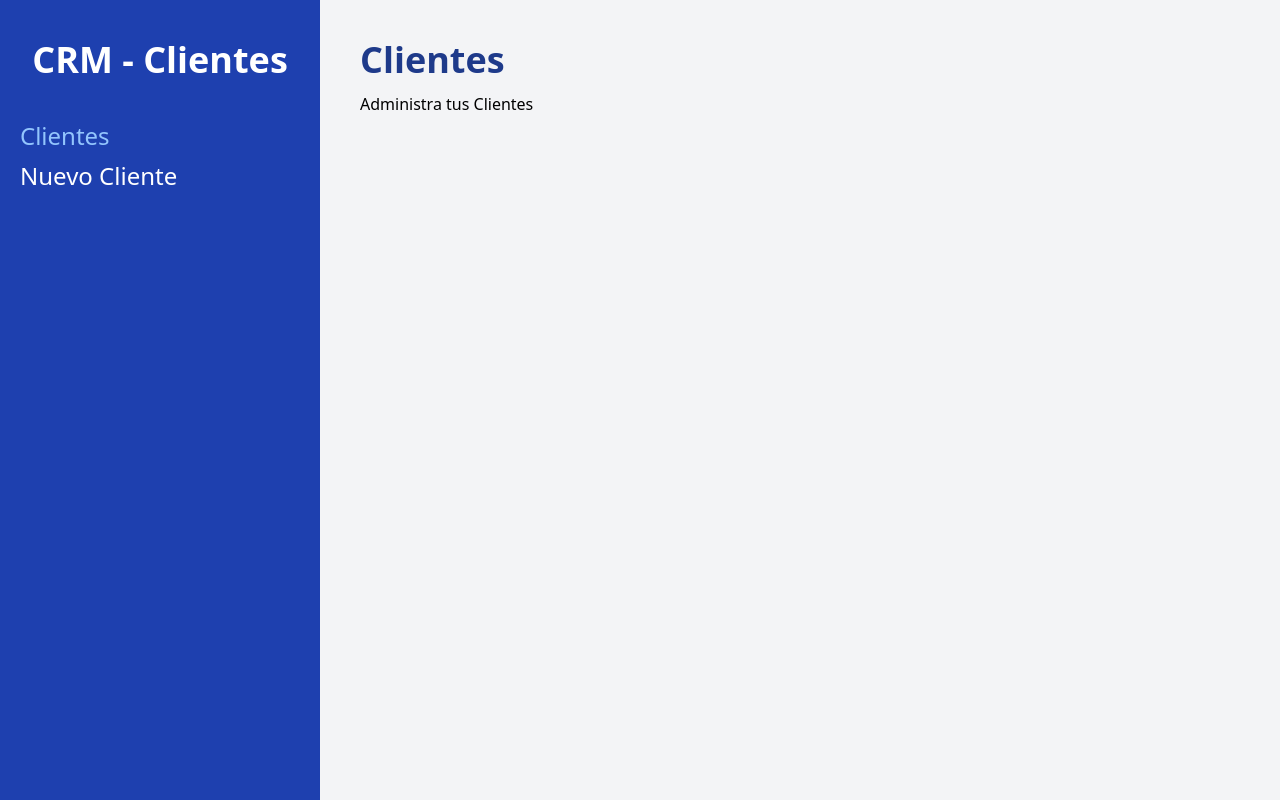
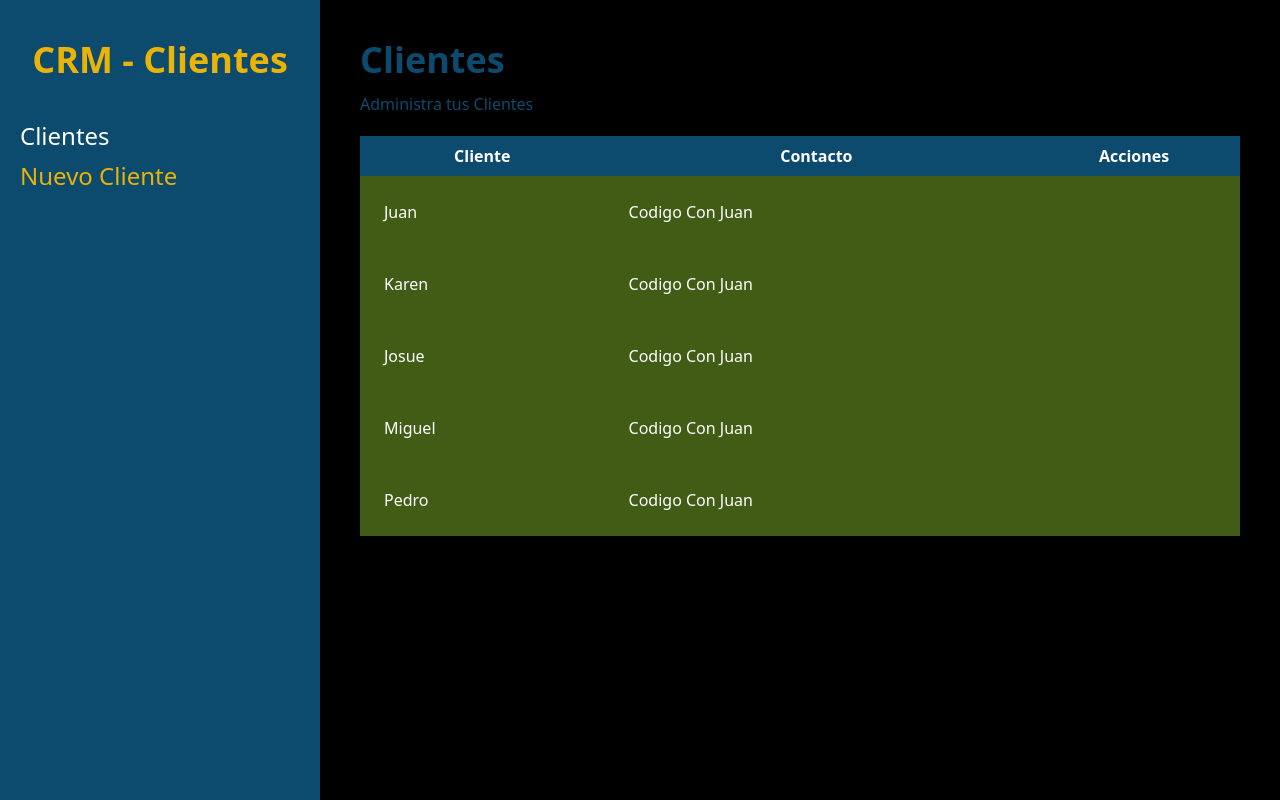
Before and after one commit to danieldrako/crm-react-routerDOM, a React (Vite) app: page / in a window 1280 px wide. Built offline with nearby package versions, Linux system fonts and the light colour scheme.

Commit message:
after iterating over customer and displaying the information

```diff
--- a/index.html
+++ b/index.html
@@ -4,9 +4,9 @@
     <meta charset="UTF-8" />
     <link rel="icon" type="image/svg+xml" href="/vite.svg" />
     <meta name="viewport" content="width=device-width, initial-scale=1.0" />
-    <title>CRM Roact Router DOM</title>
+    <title>CRM React Router DOM</title>
   </head>
-  <body class="min-h-screen bg-gray-100">
+  <body class="min-h-screen bg-black">
     <div id="root"></div>
     <script type="module" src="/src/main.jsx"></script>
   </body>
--- /dev/null
+++ b/src/components/Cliente.jsx
@@ -0,0 +1,17 @@
+
+function Cliente({cliente}) {
+
+    const {nombre, empresa, email, telefono, id} = cliente
+    return (
+        <tr>
+            <td className='text-white p-6'>
+                {nombre}
+            </td>
+            <td className='text-white p-6'>
+                {empresa}
+            </td>
+        </tr>
+    )
+}
+
+export default Cliente
--- a/src/components/Layout.jsx
+++ b/src/components/Layout.jsx
@@ -4,15 +4,15 @@ const Layout = () => {
     const location = useLocation()
   return (
     <div className="md:flex md:min-h-scren">
-        <aside className="md:w-1/4 bg-blue-800 px-5 py-10">
-          <h2 className= "text-4xl font-black text-center text-white">CRM - Clientes</h2>
+        <aside className="md:w-1/4 bg-sky-900 px-5 py-10">
+          <h2 className= "text-4xl font-black text-center text-yellow-500">CRM - Clientes</h2>
 
           <nav className="mt-10">
               <Link
-                className={`${location.pathname === '/'? 'text-blue-300' : 'text-white'} text-2xl block mt-2 hover:text-blue-300 `}
+                className={`${location.pathname === '/'? 'text-white' : 'text-yellow-500'} text-2xl block mt-2 hover:text-blue-300 `}
                 to="/">Clientes</Link>
               <Link
-                className={`${location.pathname === '/clientes/nuevo'? 'text-blue-300' : 'text-white'} text-2xl block mt-2 hover:text-blue-300 `}
+                className={`${location.pathname === '/clientes/nuevo'? 'text-white' : 'text-yellow-500'} text-2xl block mt-2 hover:text-blue-300 `}
                 to="/clientes/nuevo">Nuevo Cliente</Link>
           </nav>
         </aside>
--- a/src/pages/Index.jsx
+++ b/src/pages/Index.jsx
@@ -1,4 +1,5 @@
 import {useLoaderData} from 'react-router-dom'
+import Cliente from '../components/Cliente';
 
 export function loader () {
   const clientes = [
@@ -49,8 +50,34 @@ function Index() {
 
   return (
     <>
-      <h1 className='font-black text-4xl text-blue-900'>Clientes</h1>
-      <p className='mt-3'>Administra tus Clientes</p>
+      <h1 className='font-black text-4xl text-sky-900'>Clientes</h1>
+      <p className='mt-3 text-sky-900'>Administra tus Clientes</p>
+
+      {clientes.length ? (
+        <table className='w-full bg-lime-400 bg-opacity-40  shadow mt-5 table-auto'>
+          <thead className='bg-sky-900 text-white'>
+            <tr>
+              <th className='p-2 text-white'>Cliente</th>
+              <th className='p-2 text-white'>Contacto</th>
+              <th className='p-2 text-white'>Acciones</th>
+            </tr>
+            </thead>
+
+
+            <tbody >
+              {clientes.map(cliente => (
+                <Cliente
+                  cliente ={cliente}
+                  key ={cliente.id}
+                />
+              ))}
+            </tbody>
+
+
+        </table>
+      ) : (
+        <p className> No hay clientes</p>
+      )}
     </>
   )
 }
```
